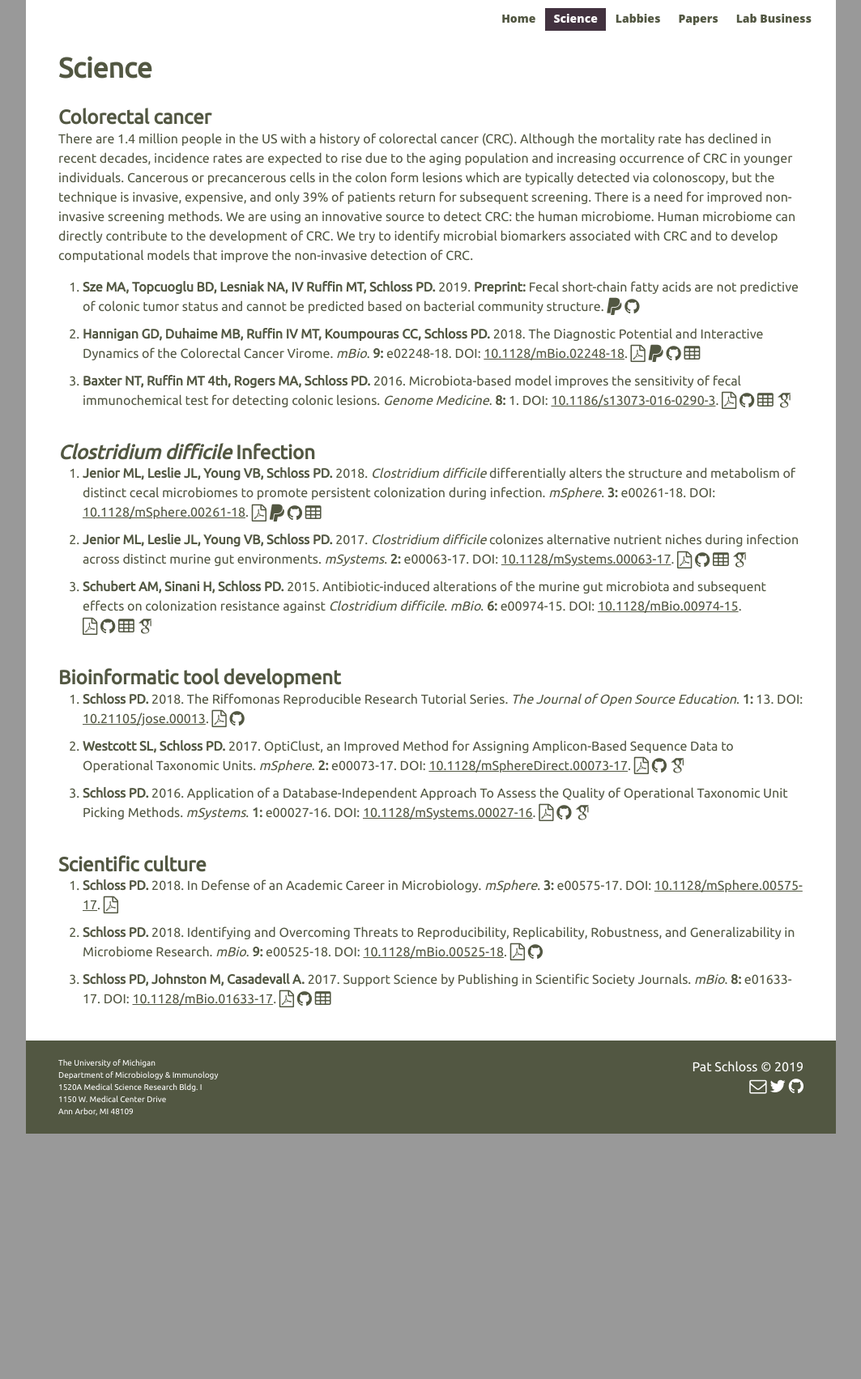
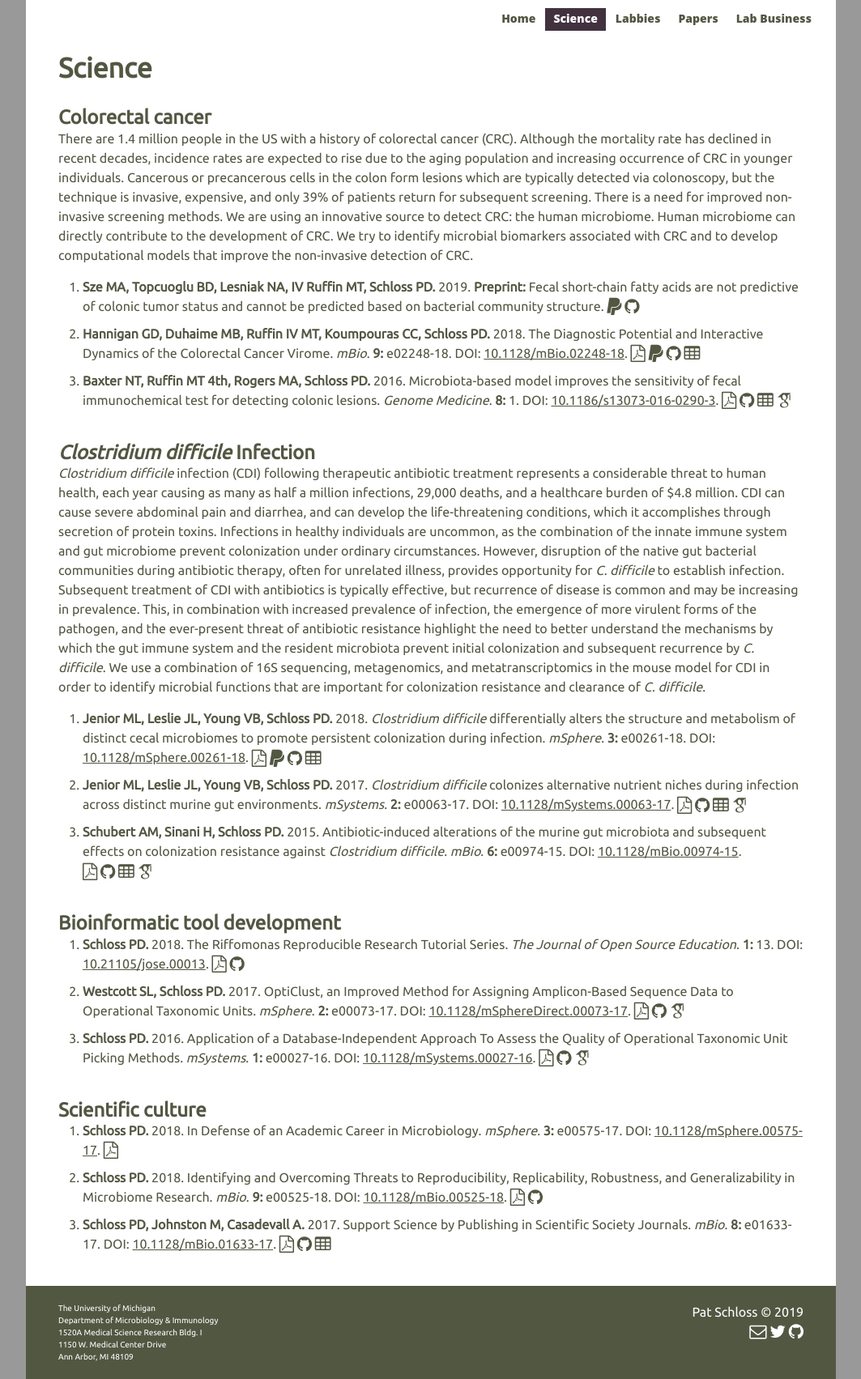
Before and after one commit to SchlossLab/schlosslab.github.io, a Jekyll site: the page built from _science/index.md, in a window 1280 px wide. Shown: the whole page at 81% size, without its empty margins (108-1171 px from the left). Built offline with Jekyll 4.4.1, drawn with Linux system fonts in a browser that asks for light colours; nearby versions of some CDN libraries; some web fonts are replaced; before the commit the page ends 1400 px from its top, so only the background shows below that.

Commit message:
Add Cdiff research section

```diff
--- a/_science/index.md
+++ b/_science/index.md
@@ -38,6 +38,8 @@ There are 1.4 million people in the US with a history of colorectal cancer (CRC)
 
 
 ### *Clostridium difficile* Infection
+
+*Clostridium difficile* infection (CDI) following therapeutic antibiotic treatment represents a considerable threat to human health, each year causing as many as half a million infections, 29,000 deaths, and a healthcare burden of $4.8 million. CDI can cause severe abdominal pain and diarrhea, and can develop the life-threatening conditions, which it accomplishes through secretion of protein toxins. Infections in healthy individuals are uncommon, as the combination of the innate immune system and gut microbiome prevent colonization under ordinary circumstances. However, disruption of the native gut bacterial communities during antibiotic therapy, often for unrelated illness, provides opportunity for *C. difficile* to establish infection. Subsequent treatment of CDI with antibiotics is typically effective, but recurrence of disease is common and may be increasing in prevalence. This, in combination with increased prevalence of infection, the emergence of more virulent forms of the pathogen, and the ever-present threat of antibiotic resistance highlight the need to better understand the mechanisms by which the gut immune system and the resident microbiota prevent initial colonization and subsequent recurrence by *C. difficile*. We use a combination of 16S sequencing, metagenomics, and metatranscriptomics in the mouse model for CDI in order to identify microbial functions that are important for colonization resistance and clearance of *C. difficile*.
 
 {% assign section_papers = site.array %}
 {% for paper in site.papers reversed %}
```
